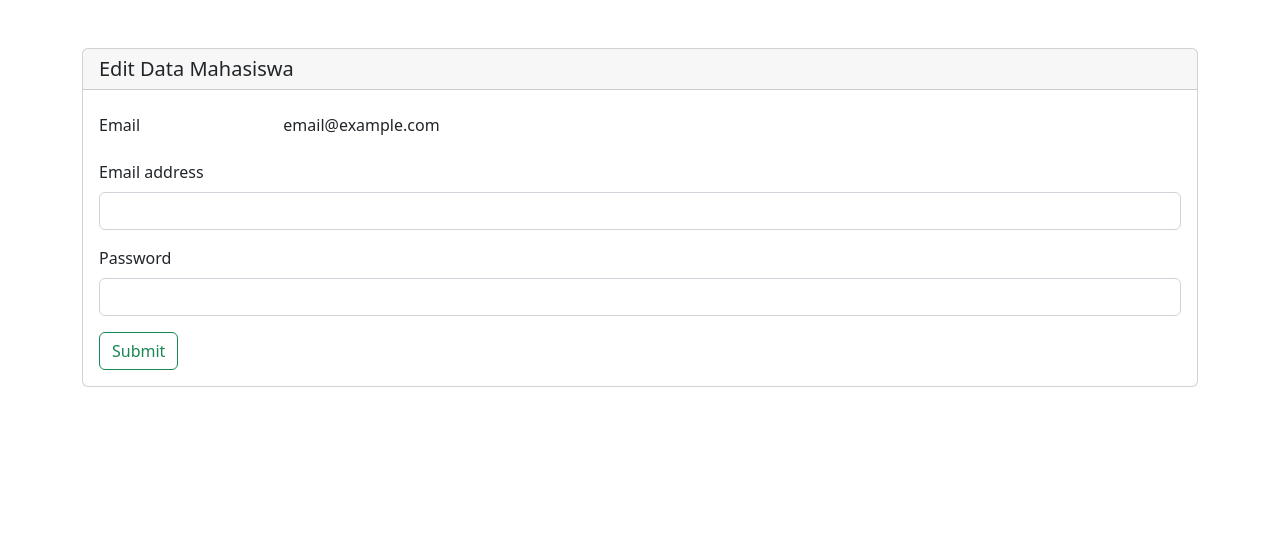
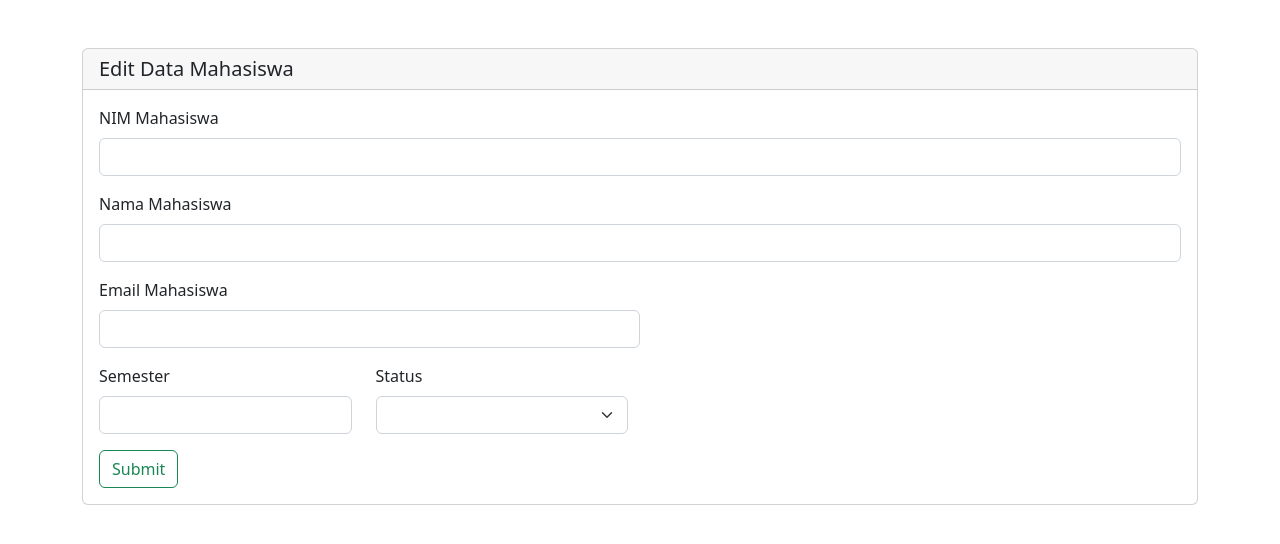
Before and after one commit to renyaw/PPLGes, a PHP site: page /edit_srs9.php?id=24060120130049 in a window 1280 px wide. Shown: the top 544 px of the page. Run offline with PHP 8.4, Linux system fonts and the light colour scheme; data comes from the database, SQL or seed files in the repository; lists and menus that the app fills with data are empty.

Commit message:
Update edit_srs9.php

```diff
--- a/edit_srs9.php
+++ b/edit_srs9.php
@@ -3,10 +3,10 @@ require_once "db_login.php";
 //get data from url
 $id = $_GET["id"];
 
-// //mengambil data query yang dipilih
-// $getdata = $db->query(
-//   "SELECT mahasiswa.nim, mahasiswa.nama, mahasiswa.email, khs.smt, khs.status FROM mahasiswa,khs WHERE nim='$id'"
-// );
+//mengambil data query yang dipilih
+$getdata = $db->query(
+  "SELECT mahasiswa.nim, mahasiswa.nama, mahasiswa.email, khs.smt, khs.status FROM mahasiswa,khs WHERE mahasiswa.nim = $id "
+);
 
 // $data = mysqli_fetch_assoc($getdata);
 // //mengisi data pada variabel
@@ -80,22 +80,36 @@ $id = $_GET["id"];
         <div class="card mt-5">
             <h5 class="card-header">Edit Data Mahasiswa</h1>
             <div class="card-body">
-              <form action="" method="get">
-                <div class="mb-3 row">
-                    <label for="staticEmail" class="col-sm-2 col-form-label">Email</label>
-                    <div class="col-sm-10">
-                      <input type="text" readonly class="form-control-plaintext" id="staticEmail" value="email@example.com">
+              <form action="" method="post">
+                <div class="mb-3">
+                    <label for="nim" class="form-label">NIM Mahasiswa</label>
+                    <input type="" class="form-control" id="nim">
+                </div>
+                <div class="mb-3">
+                    <label for="nama" class="form-label">Nama Mahasiswa</label>
+                    <input type="name" class="form-control" id="nama">
+                </div>
+                <div class="mb-3 col-6">
+                    <label for="email" class="form-label">Email Mahasiswa</label>
+                    <input type="email" class="form-control" id="email">
+                </div>
+                <div class="row">
+                    <div class="mb-3 col-3">
+                        <label for="smt" class="form-label">Semester</label>
+                        <input type="number" class="form-control" id="smt">
+                    </div>
+                    <div class="mb-3 col-3">
+                        <label for="status" class="form-label">Status</label>
+                        <select name="status" id="status" class="form-select" aria-label="Default select example">
+                            <option value="0"></option>
+                            <option value="1"></option>
+                            <option value="2"></option>
+                        </select>
+
                     </div>
                 </div>
-                <div class="mb-3">
-                    <label for="exampleInputEmail1" class="form-label">Email address</label>
-                    <input type="email" class="form-control" id="exampleInputEmail1" aria-describedby="emailHelp">
-                  </div>
-                  <div class="mb-3">
-                    <label for="exampleInputPassword1" class="form-label">Password</label>
-                    <input type="password" class="form-control" id="exampleInputPassword1">
-                  </div>
-                  <button type="submit" class="btn btn-outline-success">Submit</button>
+
+                <button type="submit" class="btn btn-outline-success">Submit</button>
               </form>
             </div>
         </div>
```
